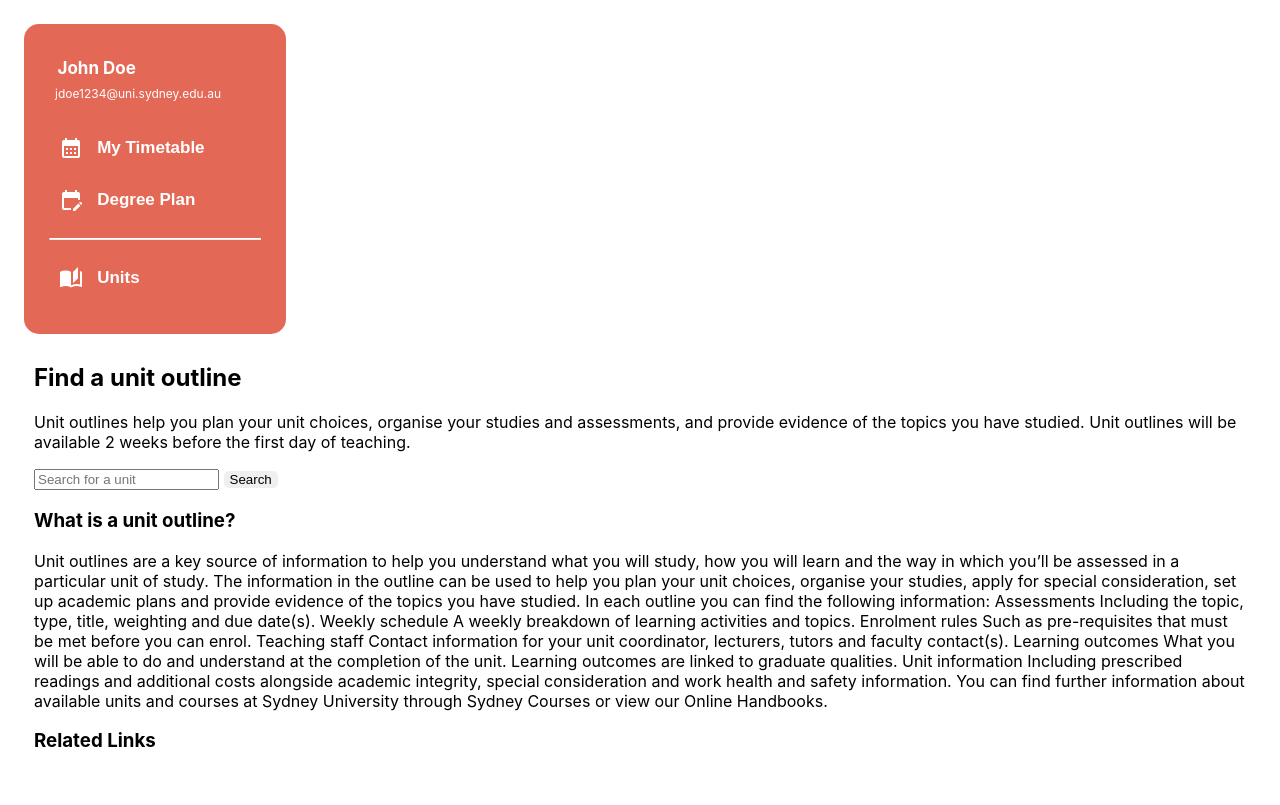
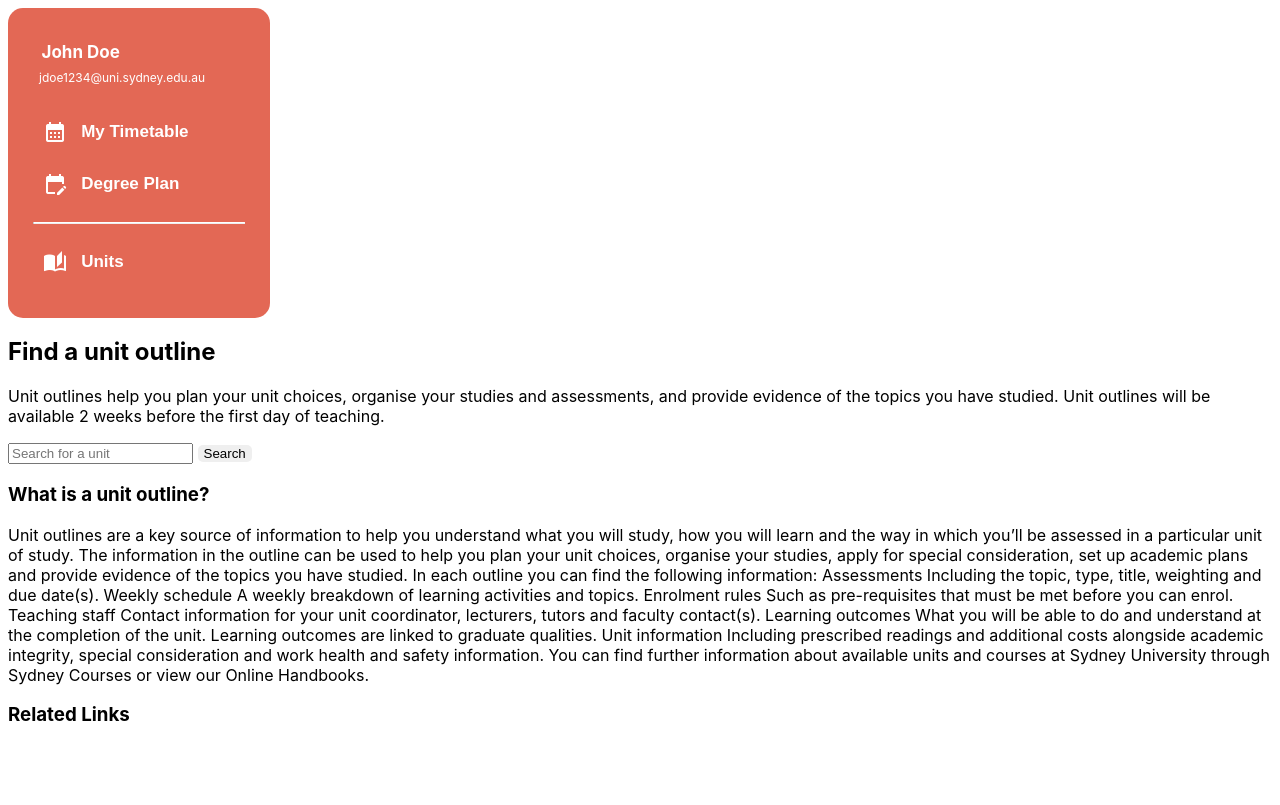
Before and after one commit to USYDUniTrack/unitrack, a Django app: page /units/ in a window 1280 px wide. After the commit the page ends 721 px from the top, so only its background shows below. Run offline with Django 4.2, Linux system fonts and the light colour scheme; style sheets or scripts are compiled from the project's sources; some libraries are stand-ins or nearby versions.

Commit message:
Fix UI alignment and add icons and url

```diff
--- a/static/scss/_navbar.scss
+++ b/static/scss/_navbar.scss
@@ -1,3 +1,7 @@
+body {
+    font-family: 'Inter', sans-serif;
+}
+
 .navbarContainer {
     border-radius: 15px;
     background-color: rgba(221, 67, 43, 0.80);
@@ -21,6 +25,15 @@
 
 .userDetails > p {
     margin: 0.5em;
+}
+
+/* default button beahviour*/
+button {
+    /* no ugly borders */
+    /* flat buttons */
+    border: transparent;
+    /* rounded borders by default; TODO change to more relative value */
+    border-radius: 5px;
 }
 
 .navbarButtons > .button {
@@ -58,22 +71,9 @@ button > a {
     /* transition-duration: 0.3s; */
 }
 
-.unitSearchContainer {
-    display: flex;
-    flex-direction: column;
-    align-items: center;
-    justify-content: center;
-    padding: 10px;
+hr.solid {
+    border-top: 1px solid white;
+    width: 210px;
+    margin-top: 1em;
+    margin-bottom: 1em;
 }
-
-.unitSearchContent {
-    width: 100%;
-}
-
-.pageContainer {
-    display: flex;
-    flex-direction: column;
-    align-items: flex-start;
-    justify-content: center;
-    padding: 1rem;
-}
```
